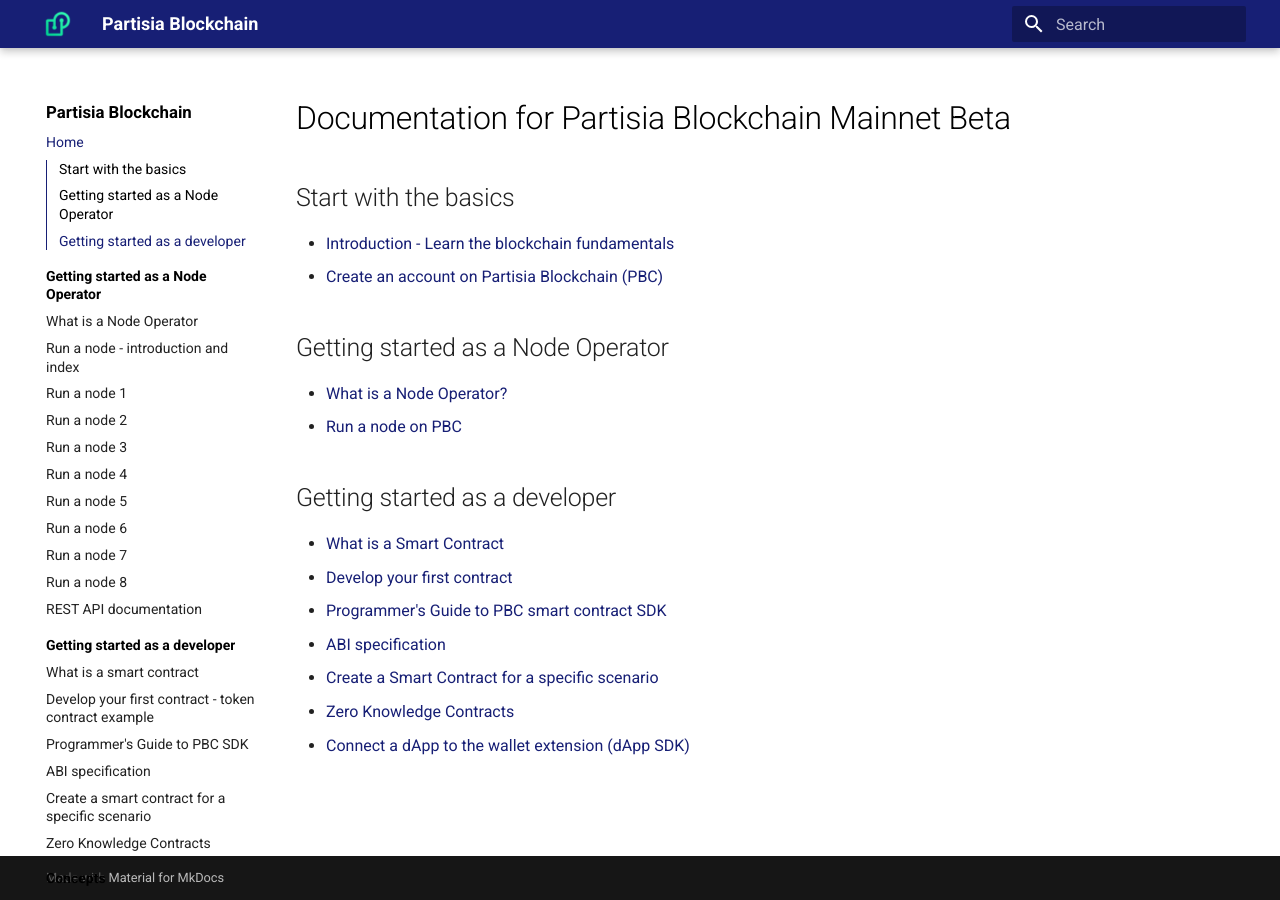
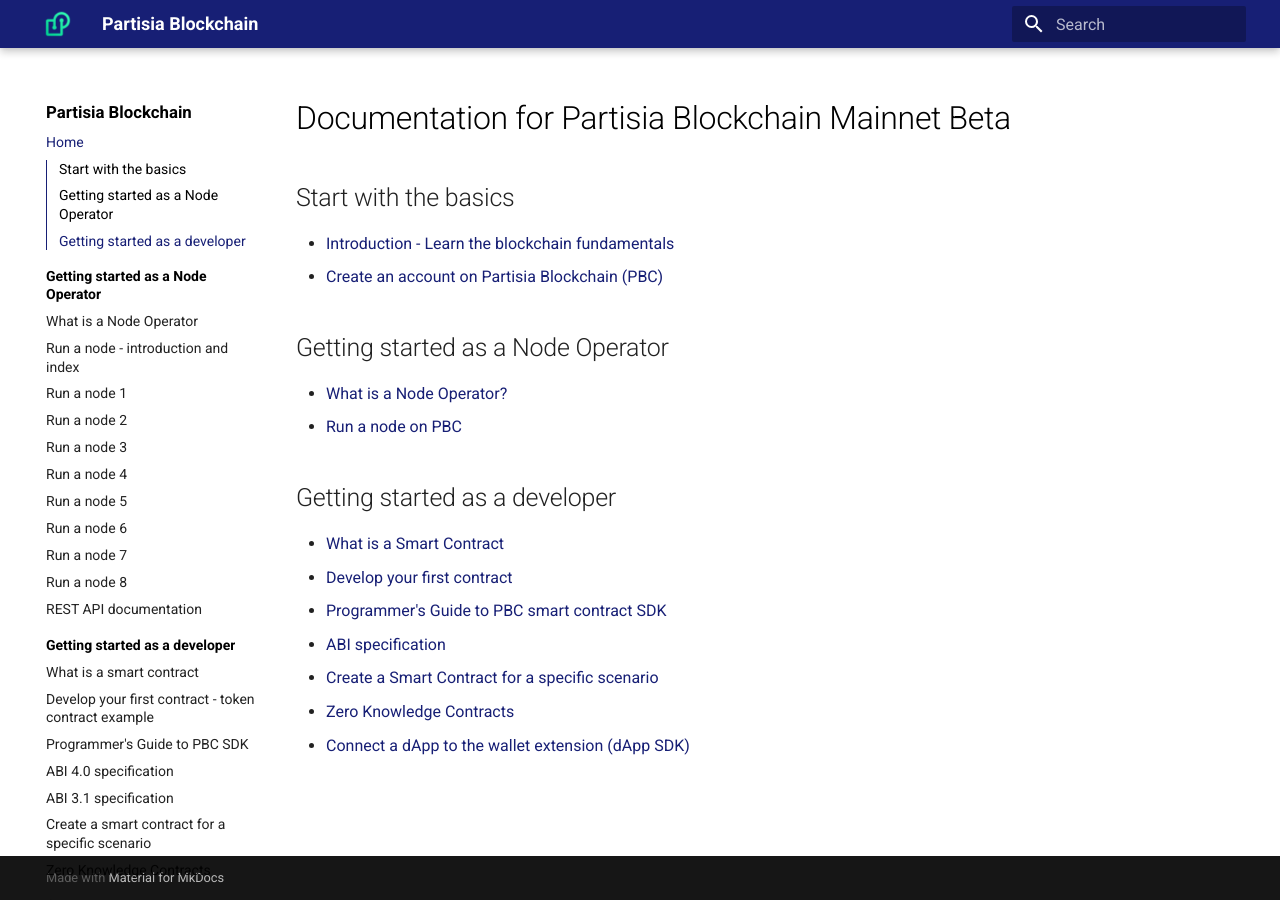
Before and after one commit to 0xSero/partisia-docs, an MkDocs documentation site: the page built from docs/index.md, in a window 1280 px wide. Built offline with MkDocs 1.6.1 and Material for MkDocs 9.7.7, drawn with Linux system fonts in a browser that asks for light colours; a script that is not in the unit is left out.

Commit message:
yml further correction

```diff
--- a/mkdocs.yml
+++ b/mkdocs.yml
@@ -19,7 +19,8 @@
       What is a smart contract: contract-development.md
       Develop your first contract - token contract example: token-contract.md
       Programmer's Guide to PBC SDK: programmers_guide.md
-      ABI specification: abiv1.md
+      ABI 4.0 specification: abiv_latest.md
+      ABI 3.1 specification: abiv3_1.md
       Create a smart contract for a specific scenario: voting-contract.md
       Zero Knowledge Contracts: vickrey.md
   - Concepts:
```
